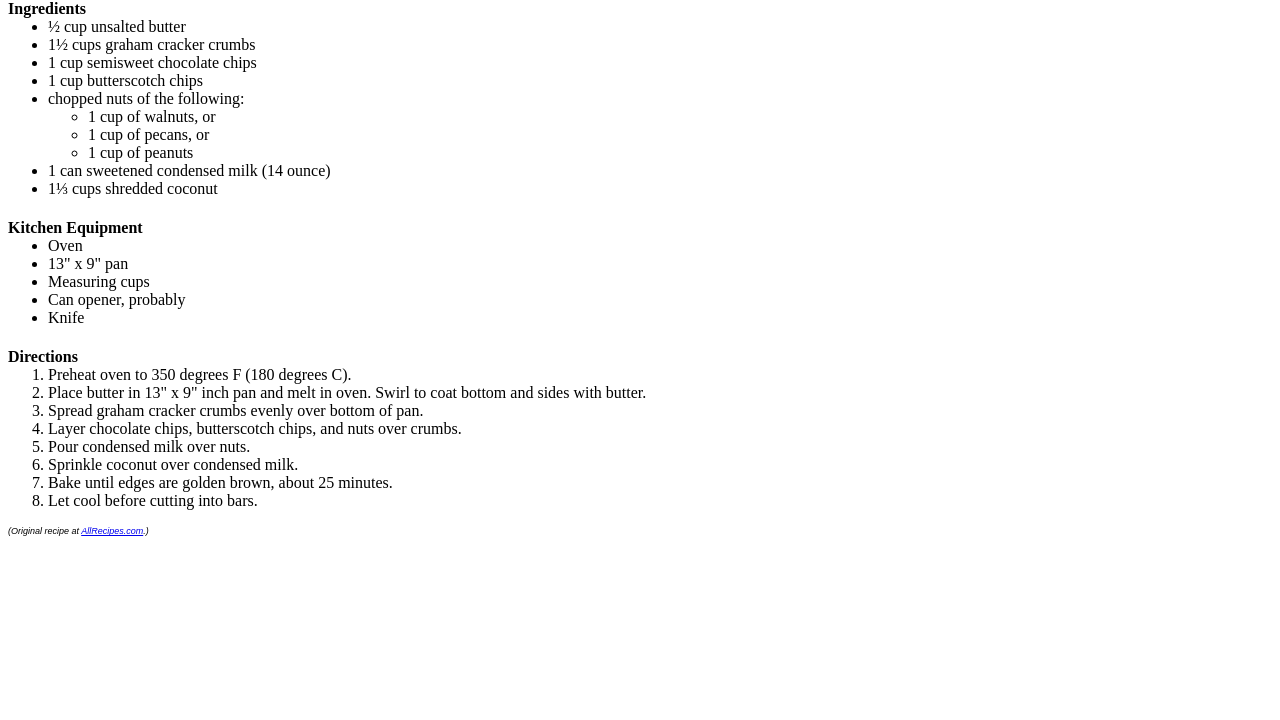
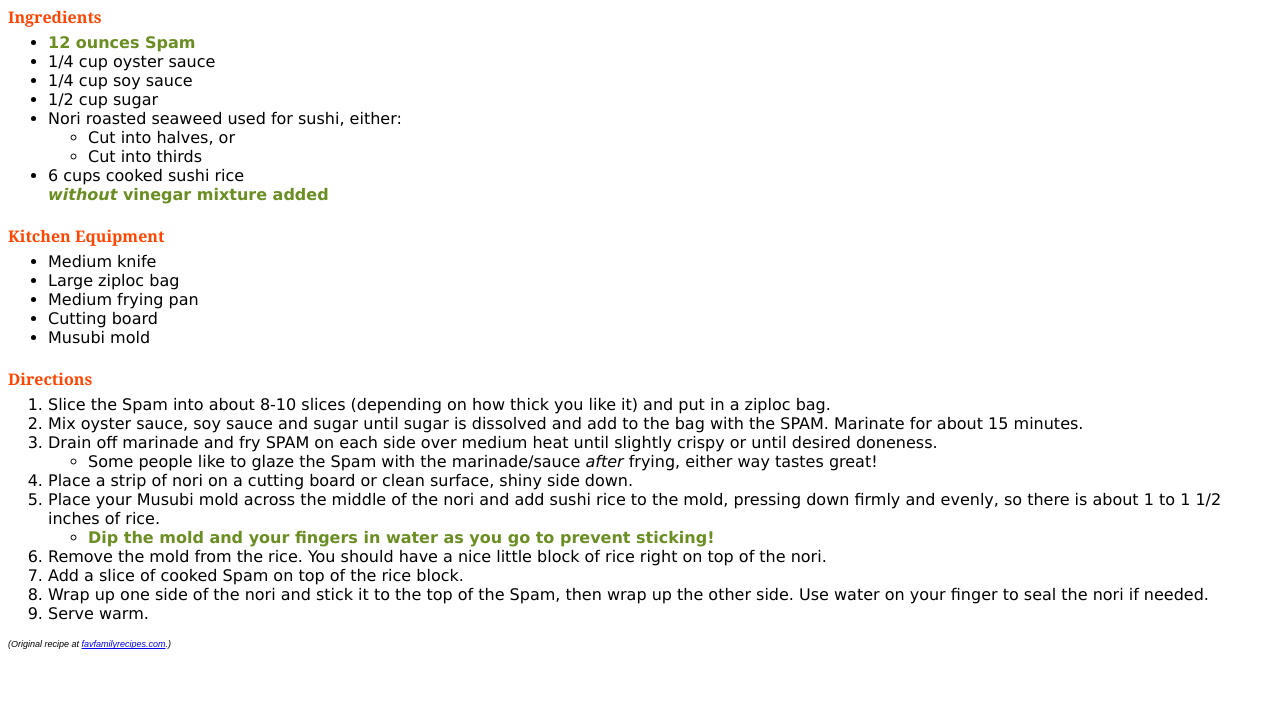
Before and after one commit to paigeps/tp4, a plain HTML site: page index.html in a window 1280 px wide. Shown: the part 80-800 px from the top of the page. Drawn offline with Linux system fonts and the light colour scheme; a script that the page names is missing.

Commit message:
Changed to own recipe and added project requirements

```diff
--- a/index.html
+++ b/index.html
@@ -7,7 +7,7 @@
 		<!-- meta tags and title -->
 		<meta charset="UTF-8">
 		<meta name="viewport" content="width=device-width, initial-scale=1.0">
-		<title>Page Title Goes Here</title>
+		<title>Spam Musubi Recipe</title>
 
 		<!-- external and on-page CSS goes here -->
 		<link rel="stylesheet" href="styles.css" media="all">
@@ -25,53 +25,60 @@
 
 	<body>
 
-		<h1>Seven Layer Bars</h1>
+		<h1>Spam Musubi</h1>
 
 <div id="ingredients">
   <h4>Ingredients</h4>
   <ul>
-    <li>½ cup unsalted butter</li>
-    <li>1½ cups graham cracker crumbs</li>
-    <li>1 cup semisweet chocolate chips</li>
-    <li>1 cup butterscotch chips</li>
-    <li>chopped nuts of the following:
+    <li><div id="important">12 ounces Spam</div></li>
+    <li>1/4 cup oyster sauce</li>
+    <li>1/4 cup soy sauce</li>
+    <li>1/2 cup sugar</li>
+    <li>Nori roasted seaweed used for sushi, either:
       <ul>
-        <li>1 cup of walnuts, or</li>
-        <li>1 cup of pecans, or</li>
-        <li>1 cup of peanuts</li>
+        <li>Cut into halves, or</li>
+        <li>Cut into thirds</li>
       </ul>
     </li>
-    <li>1 can sweetened condensed milk <span>(14 ounce)</span></li>
-    <li>1⅓ cups shredded coconut</li>
+    <li>6 cups cooked sushi rice <div id="important"><em>without</em> vinegar mixture added</div></li>
   </ul>
 </div>
 
 <div id="equipment">
   <h4>Kitchen Equipment</h4>
   <ul>
-    <li>Oven</li>
-    <li>13" x 9" pan</li>
-    <li>Measuring cups</li>
-    <li>Can opener, probably</li>
-    <li>Knife</li>
+    <li>Medium knife</li>
+    <li>Large ziploc bag</li>
+    <li>Medium frying pan</li>
+    <li>Cutting board</li>
+    <li>Musubi mold</li>
   </ul>
 </div>
 
 <div id="directions">
   <h4>Directions</h4>
   <ol>
-    <li>Preheat oven to 350 degrees F (180 degrees C).</li>
-    <li>Place butter in 13" x 9" inch pan and melt in oven. Swirl to coat bottom and sides with butter.</li>
-    <li>Spread graham cracker crumbs evenly over bottom of pan.</li>
-    <li>Layer chocolate chips, butterscotch chips, and nuts over crumbs.</li>
-    <li>Pour condensed milk over nuts.</li>
-    <li>Sprinkle coconut over condensed milk.</li>
-    <li>Bake until edges are golden brown, about 25 minutes.</li>
-    <li>Let cool before cutting into bars.</li>
+    <li>Slice the Spam into about 8-10 slices (depending on how thick you like it) and put in a ziploc bag.</li>
+    <li>Mix oyster sauce, soy sauce and sugar until sugar is dissolved and add to the bag with the SPAM. Marinate for about 15 minutes.</li>
+    <li>Drain off marinade and fry SPAM on each side over medium heat until slightly crispy or until desired doneness.
+       <ul>
+         <li>Some people like to glaze the Spam with the marinade/sauce <em>after</em> frying, either way tastes great!</li>
+      </ul>
+    </li>
+    <li>Place a strip of nori on a cutting board or clean surface, shiny side down.</li>
+    <li>Place your Musubi mold across the middle of the nori and add sushi rice to the mold, pressing down firmly and evenly, so there is about 1 to 1 1/2 inches of rice.
+      <ul>
+        <li><div id="important">Dip the mold and your fingers in water as you go to prevent sticking!</div></li>
+      </ul>
+    </li>
+    <li>Remove the mold from the rice. You should have a nice little block of rice right on top of the nori.</li>
+    <li>Add a slice of cooked Spam on top of the rice block.</li>
+    <li>Wrap up one side of the nori and stick it to the top of the Spam, then wrap up the other side. Use water on your finger to seal the nori if needed.</li>
+    <li>Serve warm.</li>
   </ol>
 </div>
 
-<p class="copyright">(Original recipe at <a href="https://www.allrecipes.com/recipe/9889/seven-layer-bars/">AllRecipes.com</a>.)</p>
+<p class="copyright">(Original recipe at <a href="https://www.favfamilyrecipes.com/musubi/">favfamilyrecipes.com</a>.)</p>
 
 	</body>
 
--- a/styles.css
+++ b/styles.css
@@ -1,13 +1,21 @@
 h1 {
-  font-family: Arial;
+  font-family: Georgia;
+  color: MidnightBlue;
 }
 
 h4 {
-  margin-bottom: 0;
+  margin-bottom: 5px;
+  font-size = 20px;
+  font-family: Georgia;
+  color: OrangeRed;
 }
 
 ul, ol {
   margin-top: 0;
+}
+
+li {
+  font-family: Verdana;
 }
 
 .copyright {
@@ -15,3 +23,8 @@
   font-size: 9px;
   font-style: italic;
 }
+
+#important {
+  font-weight: bold;
+  color: OliveDrab;
+}
```
